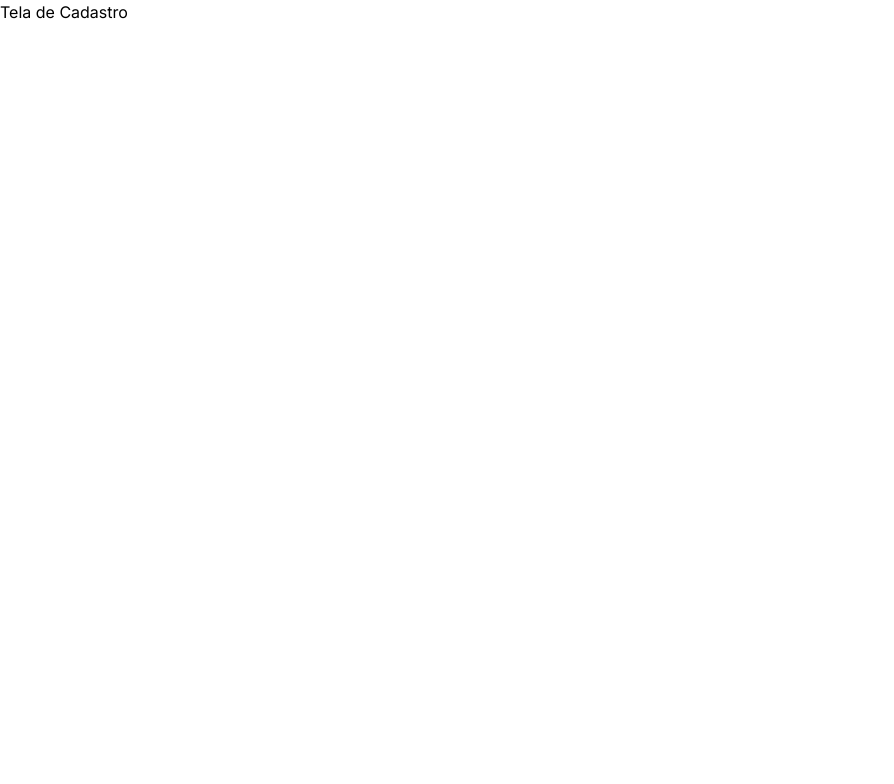
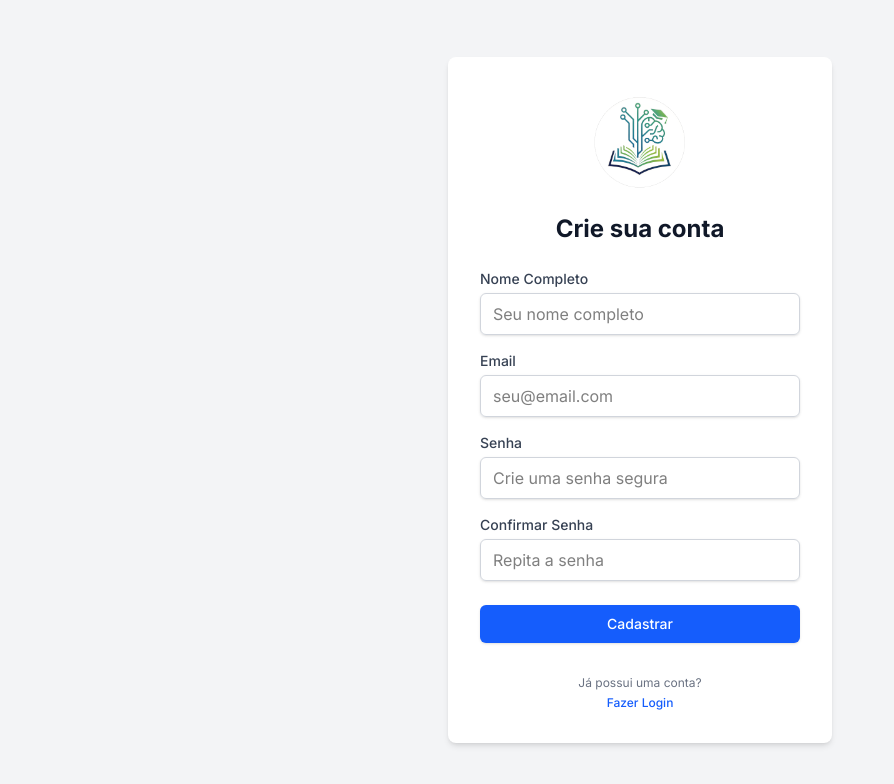
Before and after one commit to eojuaumm/ConectaEDUteste, a Next.js app in the folder projeto-conectaedu/: page /cadastro in a window 1280 px wide. Shown: the top 784 px of the page, without its empty margins (0-894 px from the left). Built offline with nearby package versions, Linux system fonts and the light colour scheme.

Commit message:
remodelamento do visual geral

```diff
--- a/projeto-conectaedu/app/RedefinirSenha/page.tsx
+++ b/projeto-conectaedu/app/RedefinirSenha/page.tsx
@@ -1,99 +1,56 @@
-// app/redefinir-senha/page.tsx
 import Image from 'next/image';
 import Link from 'next/link';
 
-// Componente para a tela de Redefinição de Senha
 export default function PaginaRedefinirSenha() {
-
-  // O componente de seta de retorno será encapsulado em um Link para navegar para a tela de login
-  const VoltarParaLogin = () => (
-    <Link
-      href="/login"
-      className="absolute top-8 left-8 text-white z-20 text-3xl cursor-pointer"
-      aria-label="Voltar para a página de login"
-    >
-      ← {/* Seta de retorno estilizada */}
-    </Link>
-  );
-
   return (
-    // Fundo azul, usando a cor conecta-blue-bg do tailwind.config.js, e layout flex para centralizar
-    <main className="flex min-h-screen items-center justify-center bg-conecta-blue-bg relative overflow-hidden p-4">
-
-      {/* Simulação do padrão de fundo ondulado abstrato (fundo azul claro na imagem)
-        Replicando a estilização de fundo que foi vista em 'app/page.tsx' para consistência.
-      */}
-      <div className="absolute top-0 left-0 w-full h-full">
-        {/* Onda 1 (Superior esquerda) */}
-        <div className="absolute -top-1/4 -left-1/4 w-1/2 h-1/2 bg-white/10 rounded-full blur-3xl transform rotate-45 scale-150"></div>
-        {/* Onda 2 (Central direita) */}
-        <div className="absolute top-1/2 right-0 w-2/3 h-2/3 bg-white/5 rounded-full blur-3xl transform -translate-y-1/2 translate-x-1/2 rotate-12 scale-150"></div>
-        {/* Onda 3 (Inferior esquerda) */}
-        <div className="absolute bottom-0 left-0 w-2/5 h-2/5 bg-white/10 rounded-full blur-3xl transform translate-y-1/2 -translate-x-1/2 -rotate-24 scale-150"></div>
-      </div>
-
-      {/* Seta de retorno */}
-      <VoltarParaLogin />
-
-      {/* Card de Redefinição de Senha (z-index 10 para ficar acima do fundo) */}
-      {/* Estilo:
-        - max-w-4xl (largura máxima, para parecer grande como no print)
-        - min-h-[400px] (altura mínima para acomodar o conteúdo)
-        - bg-conecta-purple (cor de fundo)
-        - rounded-4xl (borda arredondada)
-      */}
-      <div className="z-10 w-full max-w-4xl min-h-[400px] bg-conecta-purple rounded-4xl p-10 shadow-2xl flex items-center justify-between relative">
-
-        {/* Coluna da esquerda (Título, Ícone e Formulário) */}
-        <div className="flex flex-col justify-center w-full md:w-1/2 space-y-6">
-          <h1 className="text-4xl font-bold text-white uppercase">
-            REDEFINIR SENHA
-          </h1>
-          <p className="text-6xl text-white">
-            🔑 {/* Simulação do ícone de chave */}
-          </p>
-
-          <form className="space-y-4 pt-4">
-            <p className="text-white text-base">
-              INFORME O EMAIL PARA QUAL DESEJA REDEFINIR A SUA SENHA
-            </p>
-
-            {/* Campo de input para o email */}
+    <main className="flex min-h-screen flex-col items-center justify-center bg-gray-100">
+      <div className="w-full max-w-sm rounded-lg bg-white p-8 shadow-md">
+        <div className="mb-6 flex justify-center">
+          <Image
+            src="/images/logoconectaedureso.png"
+            alt="Logo ConectaEDU"
+            width={100}
+            height={100}
+            className="rounded-full"
+          />
+        </div>
+        <h2 className="mb-2 text-center text-2xl font-bold text-gray-900">
+          Redefinir Senha
+        </h2>
+        <p className="mb-6 text-center text-sm text-gray-600">
+          Informe o e-mail associado à sua conta para receber as instruções de recuperação.
+        </p>
+        <form className="space-y-6">
+          <div>
+            <label
+              htmlFor="email"
+              className="block text-sm font-medium text-gray-700"
+            >
+              Email
+            </label>
             <input
               id="email"
               name="email"
               type="email"
               required
-              className="mt-1 block w-full rounded-2xl border-none px-6 py-4 shadow-sm focus:ring-2 focus:ring-white focus:outline-none text-lg text-gray-900"
+              className="mt-1 block w-full rounded-md border border-gray-300 px-3 py-2 shadow-sm focus:border-blue-500 focus:outline-none focus:ring-blue-500"
               placeholder="seu@email.com"
             />
-
-            {/* Botão de Redefinir Senha */}
+          </div>
+          <div>
             <button
               type="submit"
-              // Usando conecta-teal (verde-água) para o botão, como no print
-              className="flex w-full justify-center rounded-2xl border border-transparent bg-conecta-teal px-6 py-4 text-xl font-semibold text-white shadow-lg hover:opacity-90 focus:outline-none focus:ring-2 focus:ring-white focus:ring-offset-2 transition duration-150 ease-in-out uppercase"
+              className="flex w-full justify-center rounded-md border border-transparent bg-blue-600 px-4 py-2 text-sm font-medium text-white shadow-sm hover:bg-blue-700 focus:outline-none focus:ring-2 focus:ring-blue-500 focus:ring-offset-2 transition duration-150 ease-in-out"
             >
-              REDEFINIR SENHA
+              Enviar Instruções
             </button>
-          </form>
-        </div>
-
-        {/* Coluna da direita (Logo da ConectaEDU) - Visível em telas maiores */}
-        <div className="hidden md:flex justify-center items-center w-1/2">
-            <div className="relative w-64 h-64">
-                <div className="rounded-full bg-white p-4 shadow-lg absolute inset-0 flex items-center justify-center">
-                    <Image
-                        src="/images/logo-conectaedu.jpg"
-                        alt="Logo ConectaEDU"
-                        layout="fill"
-                        objectFit="contain"
-                        className="rounded-full"
-                    />
-                </div>
-            </div>
-        </div>
-
+          </div>
+          <div className="flex justify-center pt-2 text-sm">
+            <Link href="/login" className="font-medium text-blue-600 hover:text-blue-500 hover:underline">
+              ← Voltar para o Login
+            </Link>
+          </div>
+        </form>
       </div>
     </main>
   );
--- a/projeto-conectaedu/app/cadastro/page.tsx
+++ b/projeto-conectaedu/app/cadastro/page.tsx
@@ -1,14 +1,110 @@
+import Image from 'next/image';
+import Link from 'next/link';
 import { Metadata } from 'next';
 
 export const metadata: Metadata = {
   title: 'ConectaEDU - Cadastro',
-  description: '',
+  description: 'Crie sua conta no ConectaEDU',
 };
 
 export default function TelaCadastro() {
-    return (
-        <div>
-            <h1>  Tela de Cadastro  </h1>
+  return (
+    <main className="flex min-h-screen flex-col items-center justify-center bg-gray-100">
+      <div className="w-full max-w-sm rounded-lg bg-white p-8 shadow-md">
+        <div className="mb-6 flex justify-center">
+          <Image
+            src="/images/logoconectaedureso.png"
+            alt="Logo ConectaEDU"
+            width={100}
+            height={100}
+            className="rounded-full"
+          />
         </div>
-    )
+        <h2 className="mb-6 text-center text-2xl font-bold text-gray-900">
+          Crie sua conta
+        </h2>
+        <form className="space-y-4">
+          <div>
+            <label
+              htmlFor="name"
+              className="block text-sm font-medium text-gray-700"
+            >
+              Nome Completo
+            </label>
+            <input
+              id="name"
+              name="name"
+              type="text"
+              required
+              className="mt-1 block w-full rounded-md border border-gray-300 px-3 py-2 shadow-sm focus:border-blue-500 focus:outline-none focus:ring-blue-500"
+              placeholder="Seu nome completo"
+            />
+          </div>
+          <div>
+            <label
+              htmlFor="email"
+              className="block text-sm font-medium text-gray-700"
+            >
+              Email
+            </label>
+            <input
+              id="email"
+              name="email"
+              type="email"
+              required
+              className="mt-1 block w-full rounded-md border border-gray-300 px-3 py-2 shadow-sm focus:border-blue-500 focus:outline-none focus:ring-blue-500"
+              placeholder="seu@email.com"
+            />
+          </div>
+          <div>
+            <label
+              htmlFor="password"
+              className="block text-sm font-medium text-gray-700"
+            >
+              Senha
+            </label>
+            <input
+              id="password"
+              name="password"
+              type="password"
+              required
+              className="mt-1 block w-full rounded-md border border-gray-300 px-3 py-2 shadow-sm focus:border-blue-500 focus:outline-none focus:ring-blue-500"
+              placeholder="Crie uma senha segura"
+            />
+          </div>
+          <div>
+            <label
+              htmlFor="confirm-password"
+              className="block text-sm font-medium text-gray-700"
+            >
+              Confirmar Senha
+            </label>
+            <input
+              id="confirm-password"
+              name="confirm-password"
+              type="password"
+              required
+              className="mt-1 block w-full rounded-md border border-gray-300 px-3 py-2 shadow-sm focus:border-blue-500 focus:outline-none focus:ring-blue-500"
+              placeholder="Repita a senha"
+            />
+          </div>
+          <div className="pt-2">
+            <button
+              type="submit"
+              className="flex w-full justify-center rounded-md border border-transparent bg-blue-600 px-4 py-2 text-sm font-medium text-white shadow-sm hover:bg-blue-700 focus:outline-none focus:ring-2 focus:ring-blue-500 focus:ring-offset-2 transition duration-150 ease-in-out"
+            >
+              Cadastrar
+            </button>
+          </div>
+          <div className="flex flex-col items-center space-y-1 pt-4 text-xs text-gray-600">
+            <span className="text-gray-500">Já possui uma conta?</span>
+            <Link href="/login" className="text-blue-600 hover:underline font-medium">
+              Fazer Login
+            </Link>
+          </div>
+
+        </form>
+      </div>
+    </main>
+  );
 }
--- a/projeto-conectaedu/app/page.tsx
+++ b/projeto-conectaedu/app/page.tsx
@@ -1,15 +1,45 @@
-import RoleSelectionCard from './components/RoleSelectionCard';
+import Image from 'next/image';
+import Link from 'next/link';
+import { Metadata } from 'next';
 
+export const metadata: Metadata = {
+  title: 'ConectaEDU',
+  description: 'Selecione sua função para continuar',
+};
 export default function PaginaSelecaoFuncao() {
   return (
-    <main className="flex min-h-screen items-center justify-center bg-blue-500 relative overflow-hidden">
-      <div className="absolute top-0 left-0 w-full h-full">
-        <div className="absolute -top-1/4 -left-1/4 w-1/2 h-1/2 bg-blue-700/30 rounded-full blur-3xl transform rotate-45 scale-150"></div>
-        <div className="absolute top-1/2 right-0 w-2/3 h-2/3 bg-blue-600/20 rounded-full blur-3xl transform -translate-y-1/2 translate-x-1/2 rotate-12 scale-150"></div>
-        <div className="absolute bottom-0 left-0 w-2/5 h-2/5 bg-blue-700/40 rounded-full blur-3xl transform translate-y-1/2 -translate-x-1/2 -rotate-24 scale-150"></div>
-      </div>
-      <div className="z-10">
-        <RoleSelectionCard />
+    <main className="flex min-h-screen flex-col items-center justify-center bg-gray-100">
+      <div className="w-full max-w-sm rounded-lg bg-white p-8 shadow-md">
+        <div className="mb-6 flex justify-center">
+          <Image
+            src="/images/logoconectaedureso.png"
+            alt="Logo ConectaEDU"
+            width={100}
+            height={100}
+            className="rounded-full"
+          />
+        </div>
+        <h1 className="mb-8 text-center text-2xl font-bold text-gray-900">
+          Qual é a sua função?
+        </h1>
+        <div className="space-y-4">
+          <Link href="/professor/dashboard" className="block w-full">
+            <button
+              type="button"
+              className="flex w-full justify-center rounded-md border border-transparent bg-blue-600 px-4 py-3 text-base font-medium text-white shadow-sm hover:bg-blue-700 focus:outline-none focus:ring-2 focus:ring-blue-500 focus:ring-offset-2 transition duration-150 ease-in-out"
+            >
+              Professor
+            </button>
+          </Link>
+          <Link href="/login" className="block w-full">
+             <button
+              type="button"
+              className="flex w-full justify-center rounded-md border border-transparent bg-blue-600 px-4 py-3 text-base font-medium text-white shadow-sm hover:bg-blue-700 focus:outline-none focus:ring-2 focus:ring-blue-500 focus:ring-offset-2 transition duration-150 ease-in-out"
+            >
+              Pai ou responsável
+            </button>
+          </Link>
+        </div>
       </div>
     </main>
   );
```
Also changed, not shown: projeto-conectaedu/app/components/RoleSelectionCard.tsx (deleted, +0 -59 lines), projeto-conectaedu/app/login/page.tsx (+20 -5 lines).
